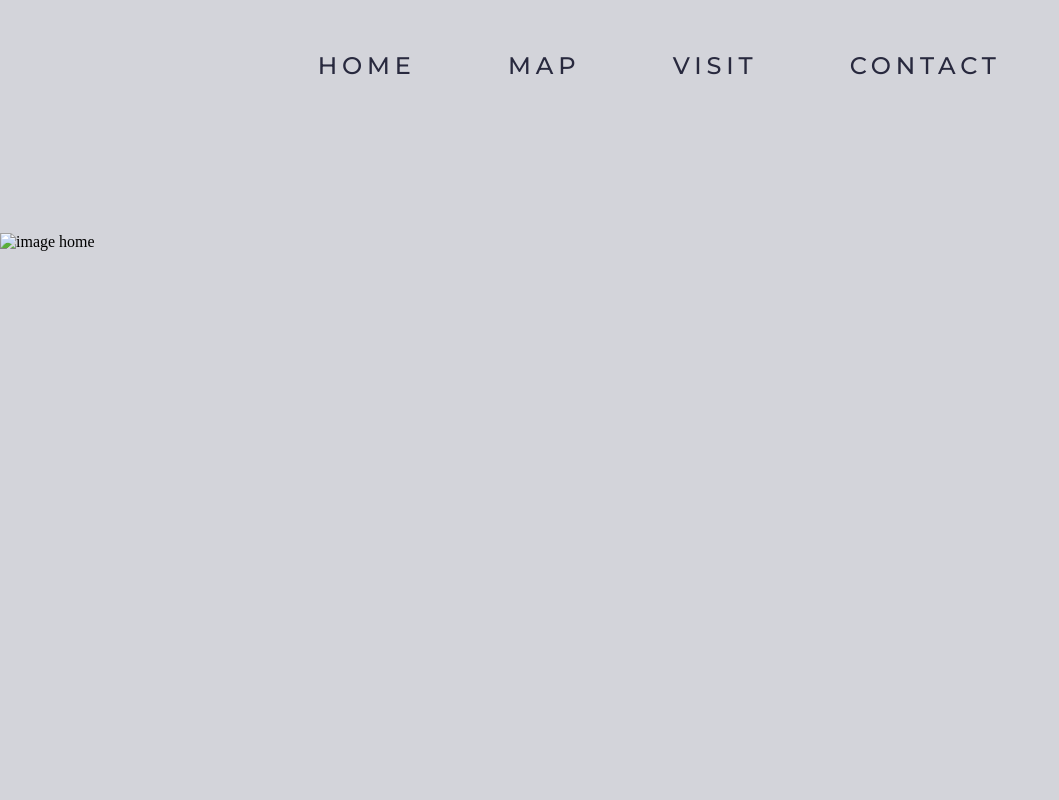
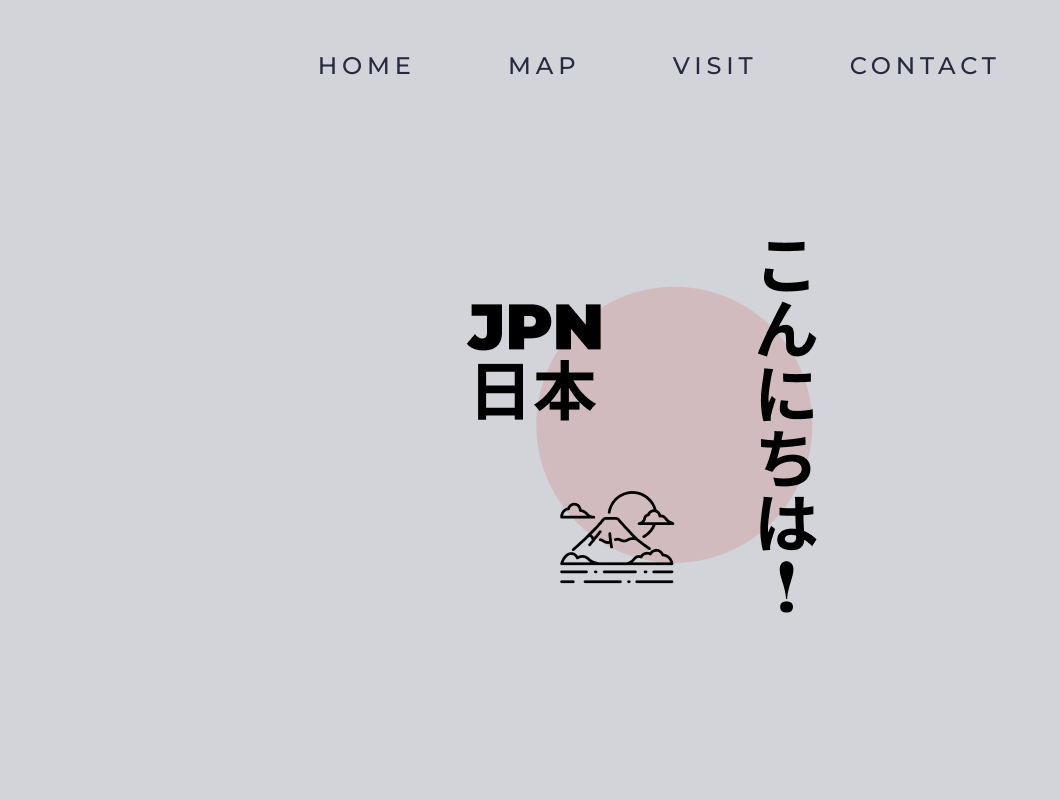
Before and after one commit to Jun080/Japan-OnePage, a plain HTML site: page index.html in a window 1280 px wide. Shown: the top 800 px of the page, without its empty margins (0-1059 px from the left). Drawn offline with nearby package versions, Linux system fonts and the light colour scheme.

Commit message:
Update index.html

```diff
--- a/index.html
+++ b/index.html
@@ -16,7 +16,7 @@
             <li><a href="#contact">CONTACT</a></li>
         </ul>
         <div class="home" >
-            <img src="home.png" alt="image home">
+            <img src="img/home.png" alt="image home">
         </div>
     </header>
 
```
